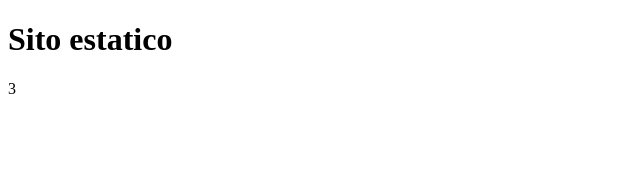
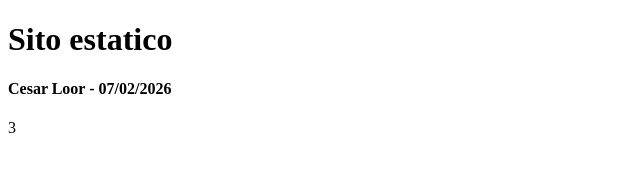
Before and after one commit to CesarLoor/laboratorio_6, a website: page public/index.html in a window 1280 px wide. Shown: the whole page, without its empty margins (0-640 px from the left). Drawn offline with Linux system fonts and the light colour scheme.

Commit message:
sitio web

```diff
--- a/public/index.html
+++ b/public/index.html
@@ -9,6 +9,8 @@
 
 <body>
   <h1>Sito estatico</h1>
+  <h4>Cesar Loor - 07/02/2026</h4>
+
   <p id="out">el resultado de la suma de 1 + 2 es: 3</p>
   <script src="app.js"></script>
 </body>
```
